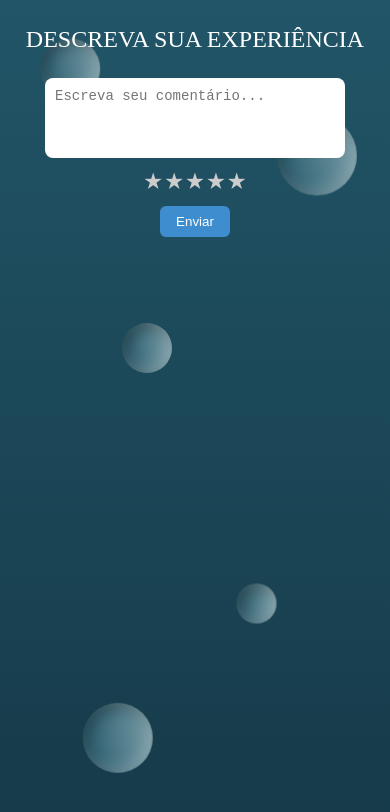
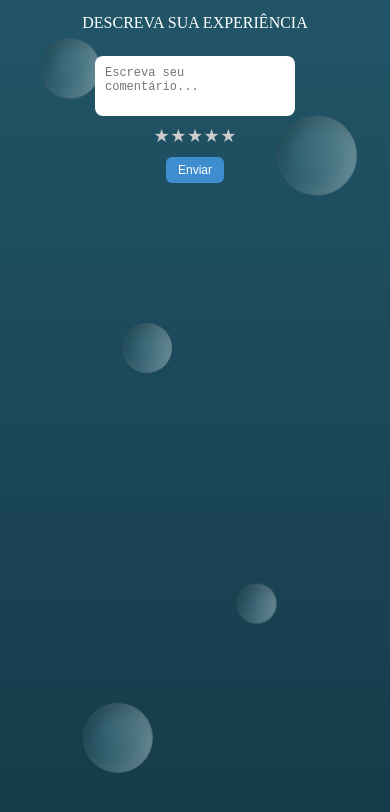
Before and after one commit to Hackaton-boys/frontend, a Vue app: page /digasuaexperiencia in a window 390 px wide. Shown: the top 812 px of the page. Built offline with nearby package versions, Linux system fonts and the light colour scheme.

Commit message:
Feat #7 - Responsividade concluida

```diff
--- a/src/components/experienciaComponent.vue
+++ b/src/components/experienciaComponent.vue
@@ -228,4 +228,76 @@ button:hover {
 .btn-remover:hover {
   color: red;
 }
+
+/* Responsividade para tablets */
+@media (max-width: 768px) {
+  h1 {
+    font-size: 1.2rem;
+    text-align: center;
+  }
+
+  textarea {
+    width: 250px;
+    height: 70px;
+    font-size: 13px;
+  }
+
+  .comentarios {
+    width: 280px;
+  }
+
+  .card-comentario {
+    font-size: 13px;
+    padding: 10px;
+  }
+
+  .bolha {
+    opacity: 0.7; /* menos destaque em telas menores */
+  }
+}
+
+/* Responsividade para celulares */
+@media (max-width: 480px) {
+  .fundo {
+    padding-top: 10px;
+  }
+
+  h1 {
+    font-size: 1rem;
+  }
+
+  textarea {
+    width: 200px;
+    height: 60px;
+    font-size: 12px;
+  }
+
+  button {
+    padding: 6px 12px;
+    font-size: 12px;
+  }
+
+  .comentarios {
+    width: 220px;
+  }
+
+  .card-comentario {
+    font-size: 12px;
+    padding: 8px;
+  }
+
+  .avatar {
+    width: 20px;
+    height: 20px;
+  }
+
+  .estrela {
+    font-size: 16px;
+  }
+
+  .estrelas .estrela {
+    font-size: 12px;
+  }
+}
+
 </style>
```
